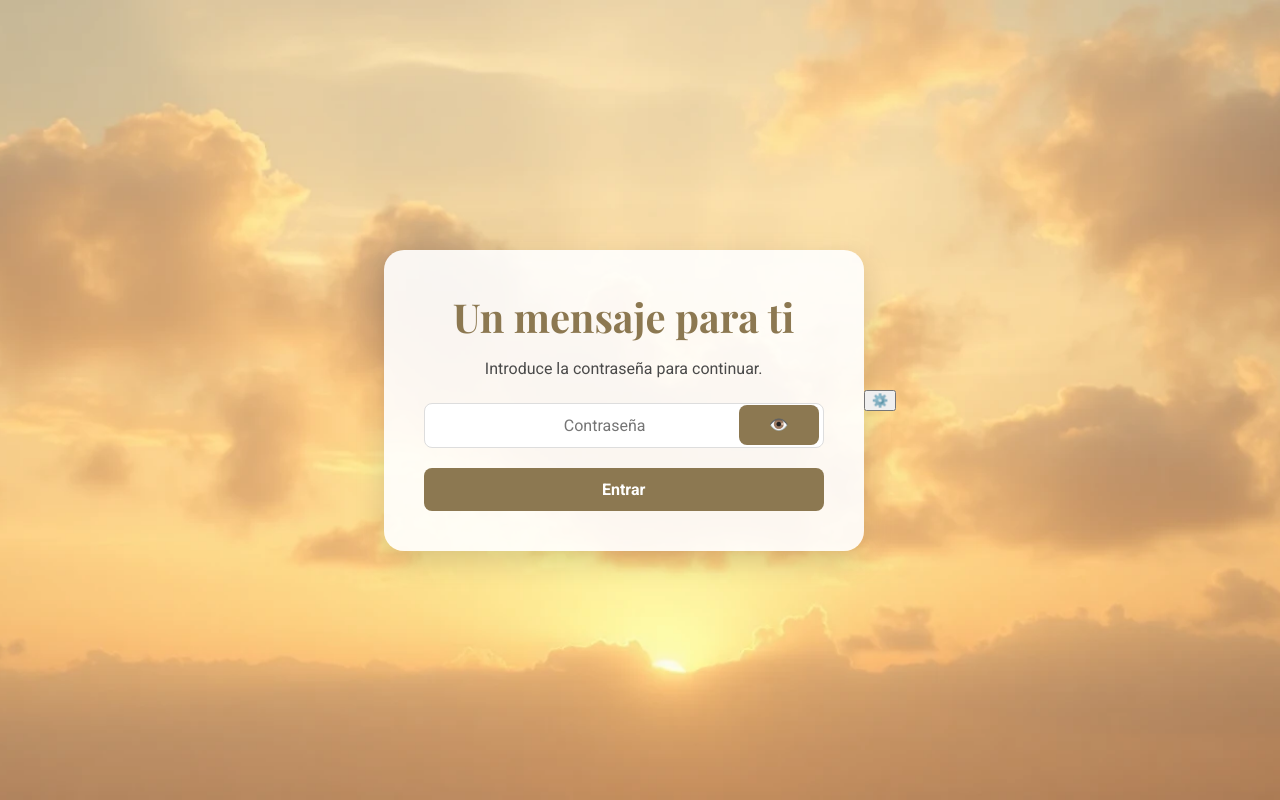
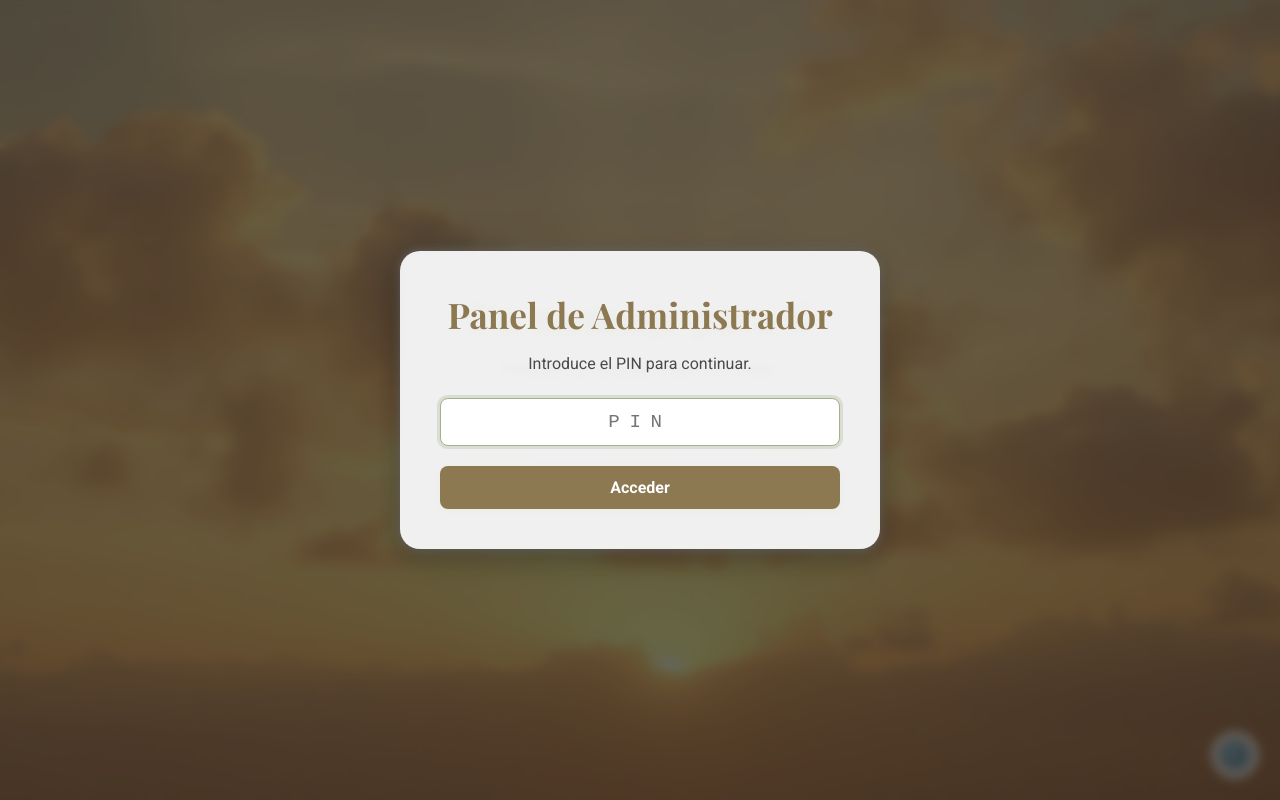
Before and after one commit to pomobook/cartas1, a plain HTML site: page index.html in a window 1280 px wide. Both pictures are taken after a click on the button "⚙️". Drawn offline with nearby package versions, Linux system fonts and the light colour scheme.

Commit message:
Update style.css

```diff
--- a/style.css
+++ b/style.css
@@ -163,6 +163,137 @@ body {
 
 #error-message.hidden {
     opacity: 0;
+}
+
+/* Admin Panel Button */
+#admin-btn {
+    position: fixed;
+    bottom: 20px;
+    right: 20px;
+    width: 50px;
+    height: 50px;
+    background-color: rgba(255, 255, 255, 0.7);
+    border: 1px solid #ddd;
+    border-radius: 50%;
+    cursor: pointer;
+    font-size: 1.8rem;
+    display: flex;
+    justify-content: center;
+    align-items: center;
+    color: #555;
+    transition: all 0.3s ease;
+    z-index: 2001; /* Above password overlay content */
+    backdrop-filter: blur(2px);
+}
+
+#admin-btn:hover {
+    background-color: rgba(255, 255, 255, 0.9);
+    transform: scale(1.1) rotate(45deg);
+    box-shadow: 0 4px 15px rgba(0,0,0,0.1);
+}
+
+/* Admin Overlays (PIN & Stats Panel) */
+.admin-overlay {
+    position: fixed;
+    top: 0;
+    left: 0;
+    width: 100%;
+    height: 100%;
+    background-color: rgba(0, 0, 0, 0.6);
+    display: flex;
+    justify-content: center;
+    align-items: center;
+    z-index: 3000;
+    backdrop-filter: blur(5px);
+    animation: fadeIn 0.3s ease-out;
+}
+
+.admin-box {
+    background: var(--container-bg);
+    padding: 40px;
+    border-radius: 20px;
+    box-shadow: 0 10px 30px rgba(0, 0, 0, 0.15);
+    text-align: center;
+    width: 90%;
+    max-width: 400px;
+}
+
+.admin-box h2 {
+    font-family: 'Playfair Display', serif;
+    color: var(--heading-color);
+    font-size: 2.2rem;
+    margin-top: 0;
+    margin-bottom: 10px;
+}
+
+.admin-box p {
+    color: var(--primary-text);
+    margin-bottom: 25px;
+}
+
+.admin-box form {
+    display: flex;
+    flex-direction: column;
+}
+
+.admin-box input {
+    width: 100%;
+    padding: 12px;
+    border: 1px solid #ddd;
+    border-radius: 8px;
+    font-size: 1.2rem;
+    box-sizing: border-box;
+    text-align: center;
+    font-family: 'Roboto Mono', monospace;
+    letter-spacing: 0.5em;
+    margin-bottom: 20px;
+    transition: border-color 0.3s, box-shadow 0.3s;
+}
+
+.admin-box input:focus {
+    outline: none;
+    border-color: var(--accent-color);
+    box-shadow: 0 0 0 3px rgba(163, 177, 138, 0.3);
+}
+
+.admin-box input.error {
+    border-color: var(--error-color);
+    animation: shake 0.5s;
+}
+
+.admin-box button {
+    background-color: var(--heading-color);
+    color: white;
+    border: none;
+    padding: 12px 30px;
+    border-radius: 8px;
+    cursor: pointer;
+    font-size: 1rem;
+    font-family: 'Roboto', sans-serif;
+    font-weight: bold;
+    transition: background-color 0.3s;
+}
+
+.admin-box button:hover {
+    background-color: #7a6841;
+}
+
+.admin-box #pin-error-message {
+    color: var(--error-color);
+    font-weight: bold;
+    margin-top: 15px;
+    margin-bottom: 0;
+    font-size: 0.9rem;
+    height: 1.2em;
+}
+
+/* Access Count Display */
+#access-count {
+    font-family: 'Playfair Display', serif;
+    font-size: 4rem;
+    color: var(--heading-color);
+    margin-bottom: 25px;
+    font-weight: bold;
 }
 
 .container {
```
